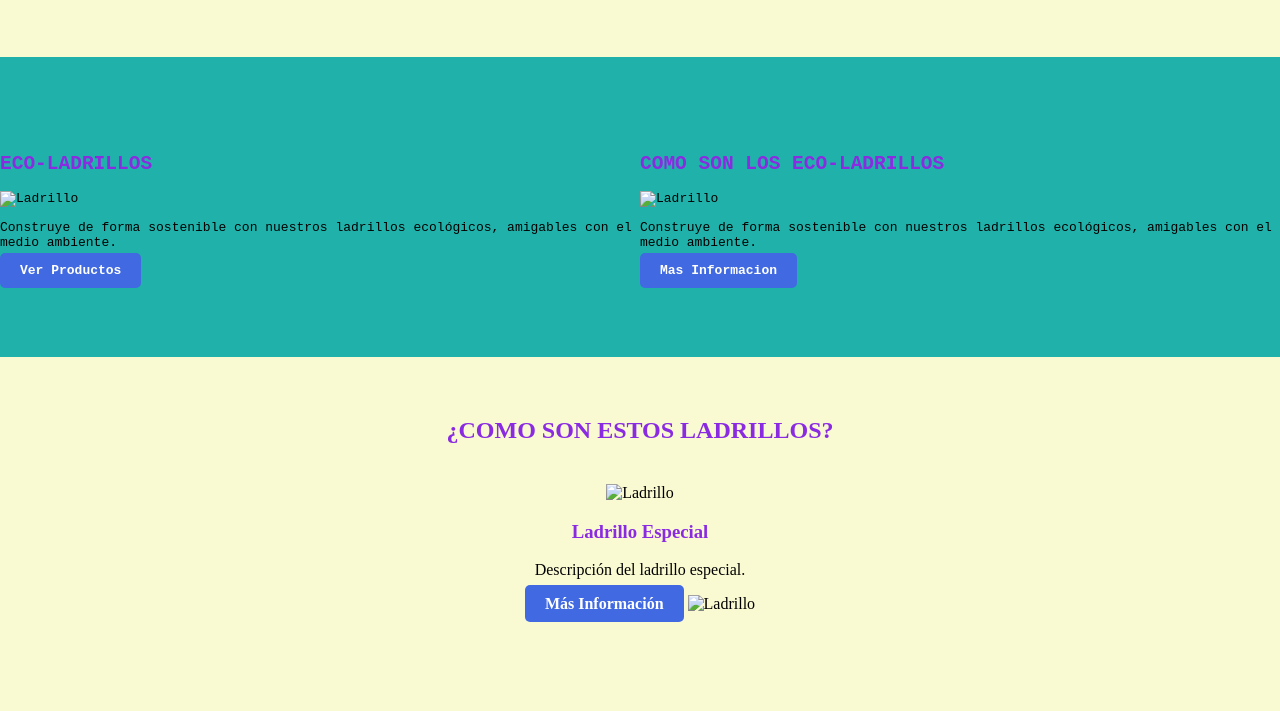
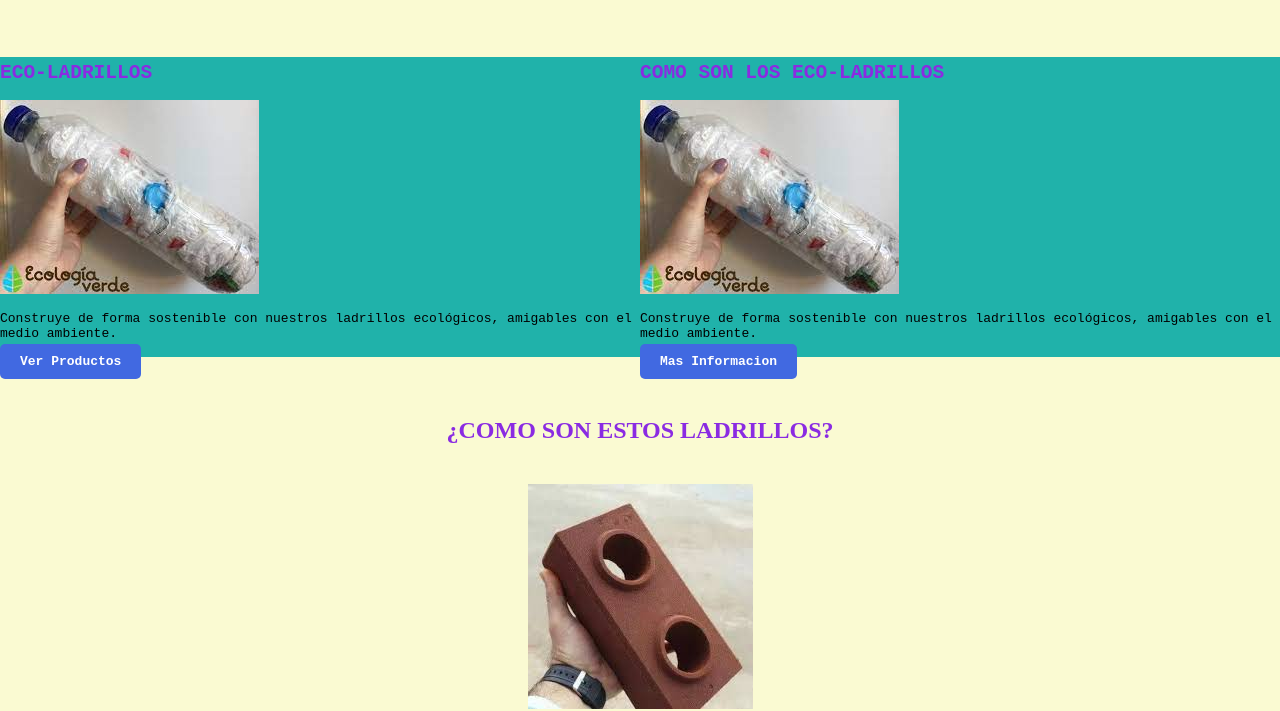
Before and after one commit to nataliapinzon21/mamaguebooooo, a plain HTML site: page index.html in a window 1280 px wide. Shown: the part 101-812 px from the top of the page. Drawn offline with Linux system fonts and the light colour scheme.

Commit message:
Update index.html

```diff
--- a/index.html
+++ b/index.html
@@ -25,14 +25,14 @@
     <section class="seccion1">
         <div class="container1">
             <h1>ECO-LADRILLOS</h1>
-            <img src="img/22.jpg" alt="Ladrillo">
+            <img src="22.jpg" alt="Ladrillo">
             <p>Construye de forma sostenible con nuestros ladrillos ecológicos, amigables con el medio ambiente.</p>
             <a href="#productos" class="btn-animated">Ver Productos</a>
         </div>
 
         <div class="container1">
             <h1>COMO SON LOS ECO-LADRILLOS</h1>
-            <img src="img/22.jpg" alt="Ladrillo">
+            <img src="22.jpg" alt="Ladrillo">
             <p>Construye de forma sostenible con nuestros ladrillos ecológicos, amigables con el medio ambiente.</p>
             <a href="#productos" class="btn-animated">Mas Informacion</a>
         </div>
@@ -47,11 +47,11 @@
 
 
             <div class="product">
-                <img src="img/23.jpg" alt="Ladrillo">
+                <img src="23.jpg" alt="Ladrillo">
                 <h3>Ladrillo Especial</h3>
                 <p>Descripción del ladrillo especial.</p>
                 <a href="#" class="btn-animated">Más Información</a>
-                <img src="img/botella.jpg" alt="Ladrillo">
+                <img src="botella.jpg" alt="Ladrillo">
             </div>
         </div>
     </section>
```
